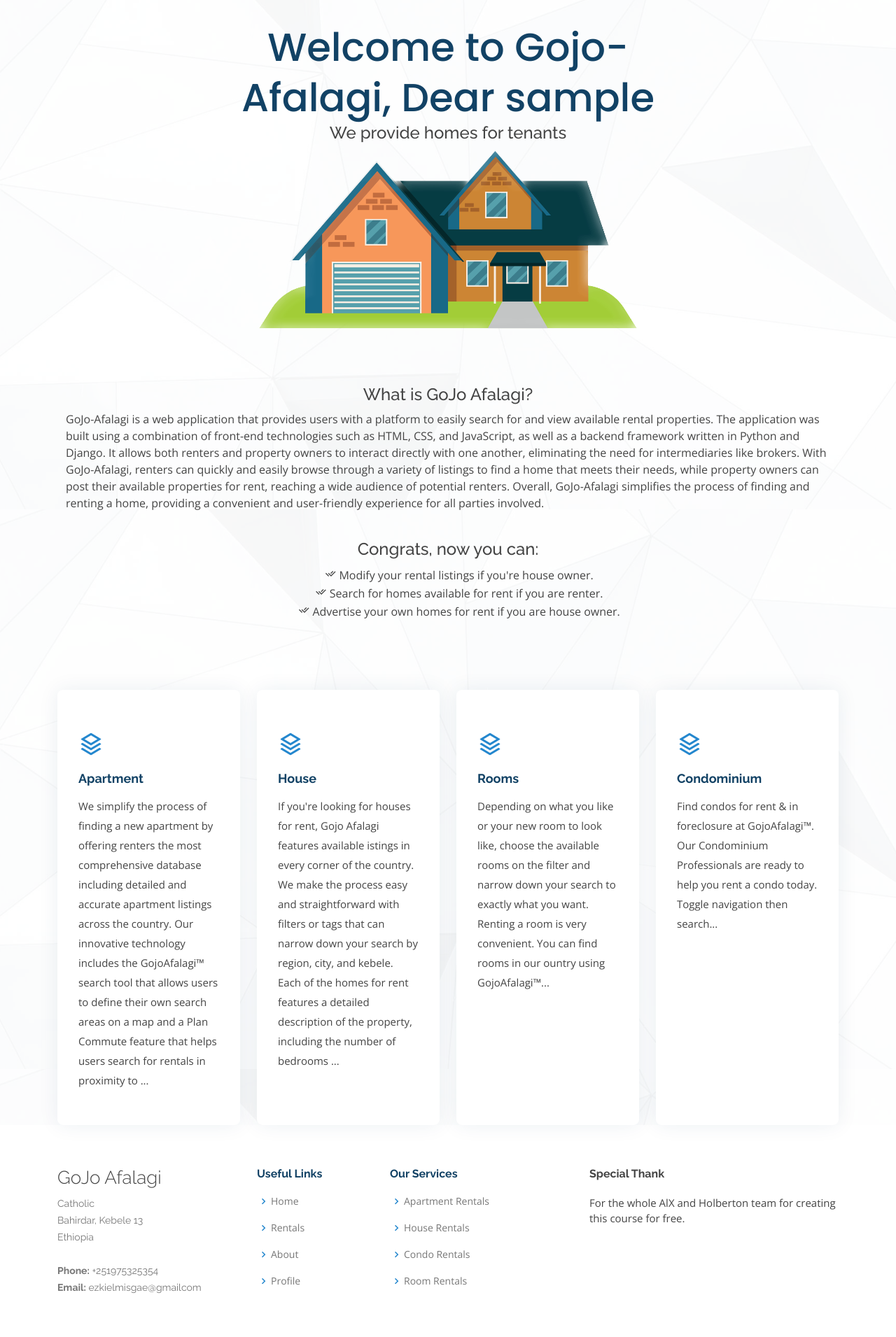
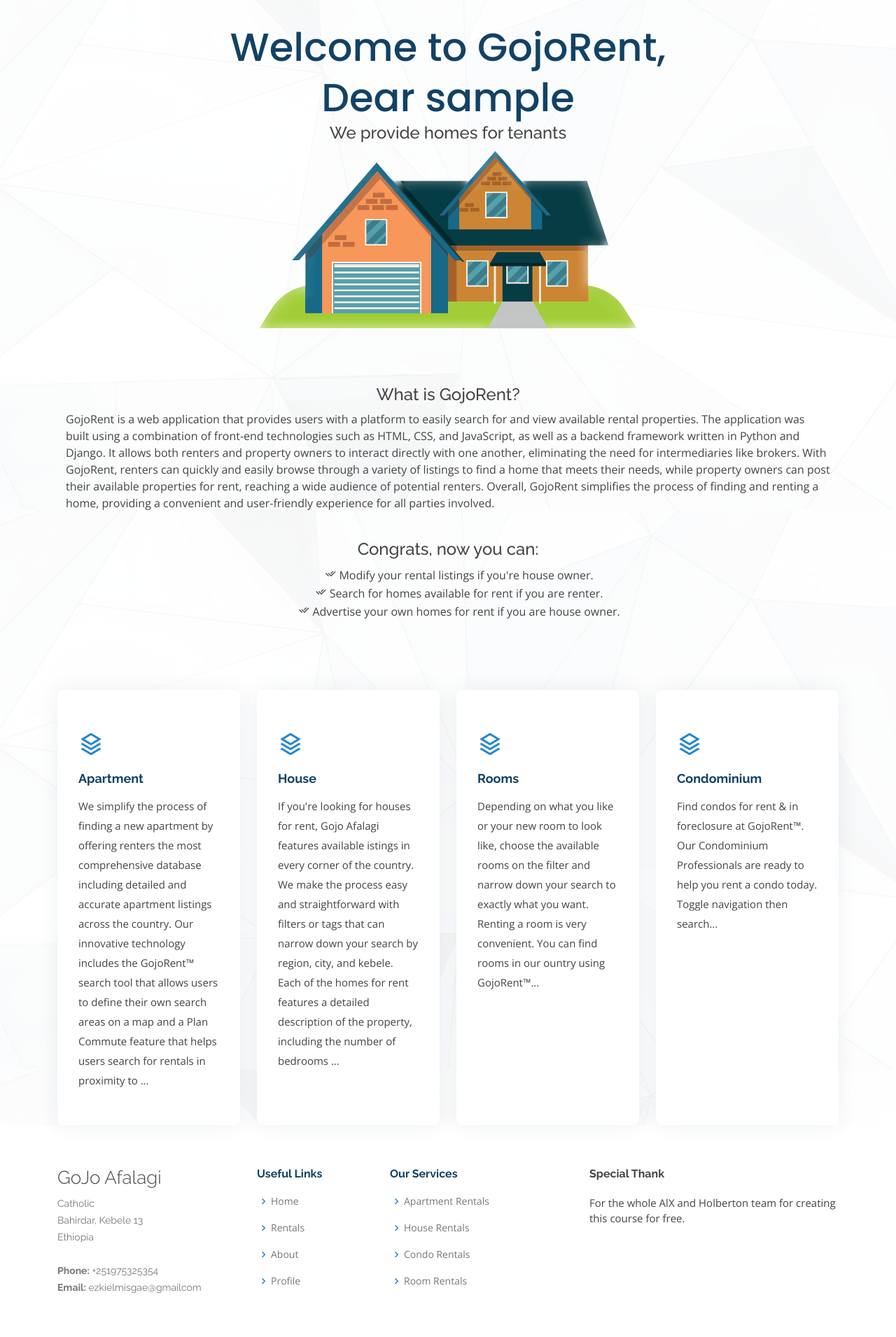
Before and after one commit to EzekielMisgae/Gojo-Afalagi, a Django app: page /homePage in a window 1280 px wide. Shown: the part 72-1983 px from the top of the page at 70% size. Run offline with Django 4.2, Linux system fonts and the light colour scheme; the visitor is signed in with stand-in values (Sample User, id 1); some libraries are stand-ins or nearby versions.

Commit message:
Typo errors on Index page update

```diff
--- a/webapp/templates/accounts/index.html
+++ b/webapp/templates/accounts/index.html
@@ -8,20 +8,25 @@
             <div class="container position-relative" data-aos="fade-up" data-aos-delay="100">
                 <div class="row justify-content-center">
                     <div class="col-xl-7 col-lg-9 text-center">
-                        <br><h1>Welcome to Gojo-Afalagi,
+                        <br><h1>Welcome to GojoRent,
                             Dear {{request.user}}</h1>
                         <h4>We provide homes for tenants</h4>
                     </div>
                     <img style="width:50%;height:50%;" src="{% static 'img/house.png' %}" alt="AI generated image of a girl searching a house.">
                 </div>
 
-
                 <!-- ======= About Section ======= -->
                 <section style="text-align: left;" id="about" class="about">
                     <div class="container" data-aos="fade-up">
                         <div class="section-title">
-                            <h4 style="text-align: center;">What is GoJo Afalagi?</h4>
-                            <p>GoJo-Afalagi is a web application that provides users with a platform to easily search for and view available rental properties. The application was built using a combination of front-end technologies such as HTML, CSS, and JavaScript, as well as a backend framework written in Python and Django. It allows both renters and property owners to interact directly with one another, eliminating the need for intermediaries like brokers. With GoJo-Afalagi, renters can quickly and easily browse through a variety of listings to find a home that meets their needs, while property owners can post their available properties for rent, reaching a wide audience of potential renters. Overall, GoJo-Afalagi simplifies the process of finding and renting a home, providing a convenient and user-friendly experience for all parties involved.
+                            <h4 style="text-align: center;">What is GojoRent?</h4>
+                            <p>GojoRent is a web application that provides users with a platform to easily search for and view available rental properties.
+                                The application was built using a combination of front-end technologies such as HTML, CSS, and JavaScript, as well as a
+                                backend framework written in Python and Django. It allows both renters and property owners to interact directly with one
+                                another, eliminating the need for intermediaries like brokers. With GojoRent, renters can quickly and easily browse
+                                through a variety of listings to find a home that meets their needs, while property owners can post their available properties
+                                for rent, reaching a wide audience of potential renters. Overall, GojoRent simplifies the process of finding and renting
+                                a home, providing a convenient and user-friendly experience for all parties involved.
                         </div><br>
                         <div class="section-title">
                             <h4 style="text-align: center;">Congrats, now you can:</h4>
@@ -43,7 +48,7 @@
                             <p class="description">We simplify the process of finding a new apartment by offering
                                  renters the most comprehensive database including detailed and accurate
                                  apartment listings across the country. Our innovative technology includes the
-                                 GojoAfalagi™ search tool that allows users to define their own search areas on a map and
+                                 GojoRent™ search tool that allows users to define their own search areas on a map and
                                   a Plan Commute feature that helps users search for rentals in proximity to ...</p>
                         </div>
                     </div>
@@ -66,7 +71,7 @@
                             <h4 class="title"><a href="{% url 'room' %}">Rooms</a></h4>
                             <p class="description">Depending on what you like or your new room to look like, choose the available rooms
                                 on the filter and narrow down your search to exactly what you want. Renting a room is
-                                very convenient. You can find rooms in our ountry using GojoAfalagi™...</p>
+                                very convenient. You can find rooms in our ountry using GojoRent™...</p>
                         </div>
                     </div>
                     <div class="col-md-6 col-lg-3 d-flex align-items-stretch mb-5 mb-lg-0" data-aos="zoom-in"
@@ -75,7 +80,7 @@
                             <div class="icon"><i class="ri-stack-line"></i></div>
                             <h4 class="title"><a href="{% url 'condominium' %}">Condominium</a></h4>
                             <p class="description">Find condos for rent & in foreclosure at
-                                GojoAfalagi™. Our Condominium Professionals are ready to help you rent
+                                GojoRent™. Our Condominium Professionals are ready to help you rent
                                 a condo today. Toggle navigation then search...</p>
                         </div>
                     </div>
```
